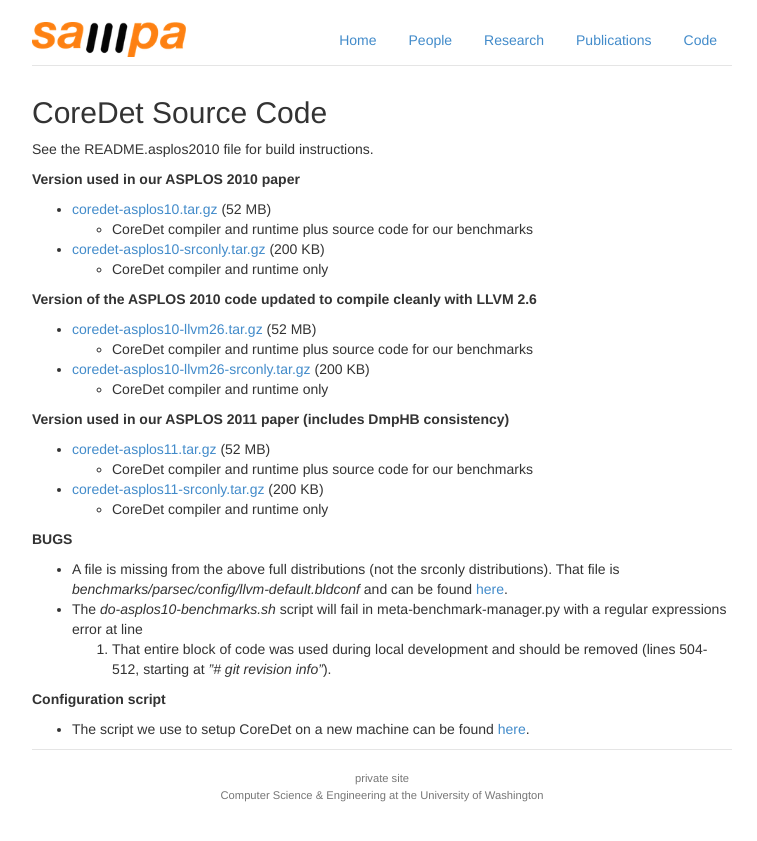
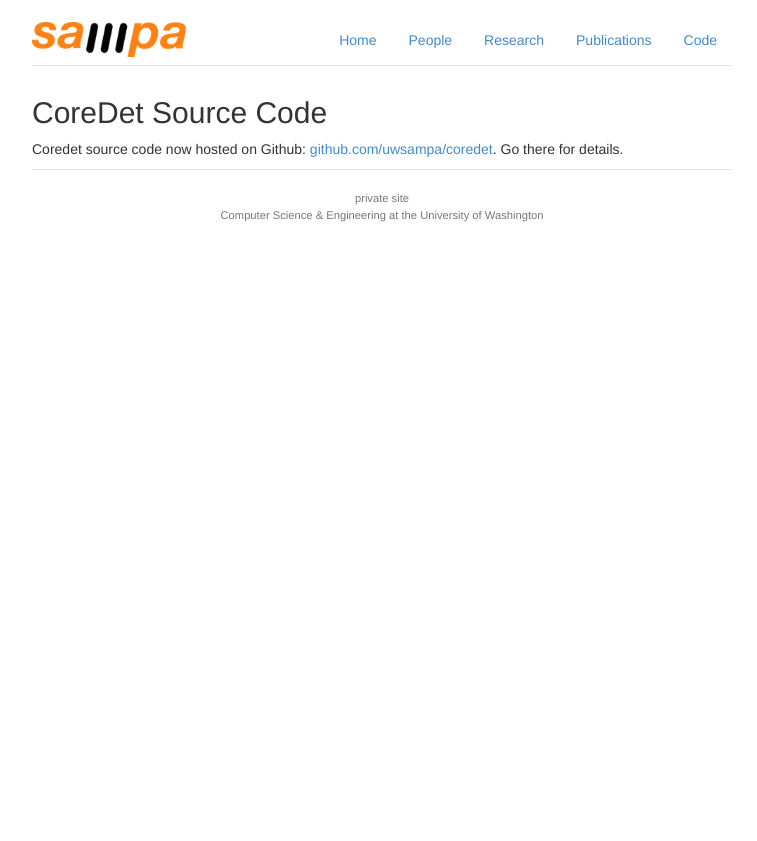
Before and after one commit to uwsampa/sampa-public, a Jekyll site: the page built from research/coredet/source.md, in a window 1280 px wide. Shown: the top 841 px of the page, without its empty margins (258-1015 px from the left). Built offline with Jekyll 4.4.1, drawn with Linux system fonts in a browser that asks for light colours; Markdown is read by kramdown in place of the engine named in the settings.

Commit message:
point at new Coredet location on github

```diff
--- a/research/coredet/source.md
+++ b/research/coredet/source.md
@@ -2,52 +2,5 @@
 layout: default
 title: CoreDet Source Code
 ---
-See the README.asplos2010 file for build instructions.
 
-**Version used in our ASPLOS 2010 paper**
-
--   [coredet-asplos10.tar.gz](http://www.cs.washington.edu/homes/tbergan/code/coredet-asplos10.tar.gz)
-    (52 MB)
-    -   CoreDet compiler and runtime plus source code for our benchmarks
-
--   [coredet-asplos10-srconly.tar.gz](http://www.cs.washington.edu/homes/tbergan/code/coredet-asplos10-srconly.tar.gz)
-    (200 KB)
-    -   CoreDet compiler and runtime only
-
-**Version of the ASPLOS 2010 code updated to compile cleanly with LLVM
-2.6**
-
--   [coredet-asplos10-llvm26.tar.gz](http://www.cs.washington.edu/homes/tbergan/code/coredet-asplos10-llvm26.tar.gz)
-    (52 MB)
-    -   CoreDet compiler and runtime plus source code for our benchmarks
-
--   [coredet-asplos10-llvm26-srconly.tar.gz](http://www.cs.washington.edu/homes/tbergan/code/coredet-asplos10-llvm26-srconly.tar.gz)
-    (200 KB)
-    -   CoreDet compiler and runtime only
-
-**Version used in our ASPLOS 2011 paper (includes DmpHB consistency)**
-
--   [coredet-asplos11.tar.gz](http://www.cs.washington.edu/homes/tbergan/code/coredet-asplos11.tar.gz)
-    (52 MB)
-    -   CoreDet compiler and runtime plus source code for our benchmarks
-
--   [coredet-asplos11-srconly.tar.gz](http://www.cs.washington.edu/homes/tbergan/code/coredet-asplos11-srconly.tar.gz)
-    (200 KB)
-    -   CoreDet compiler and runtime only
-
-**BUGS**
-
--   A file is missing from the above full distributions (not the srconly
-    distributions). That file is
-    *benchmarks/parsec/config/llvm-default.bldconf* and can be found
-    [here](http://www.cs.washington.edu/homes/tbergan/code/coredet-missing/llvm-default.bldconf).
--   The *do-asplos10-benchmarks.sh* script will fail in
-    meta-benchmark-manager.py with a regular expressions error at line
-    510. That entire block of code was used during local development and
-    should be removed (lines 504-512, starting at *"\# git revision
-    info"*).
-
-**Configuration script**
-
--   The script we use to setup CoreDet on a new machine can be found
-    [here](http://www.cs.washington.edu/homes/tbergan/code/coredet-missing/coredet-setuphost).
+Coredet source code now hosted on Github: [github.com/uwsampa/coredet](https://github.com/uwsampa/coredet). Go there for details.
```
